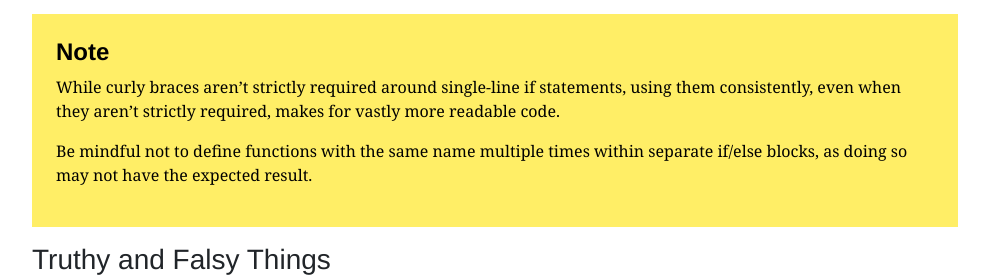
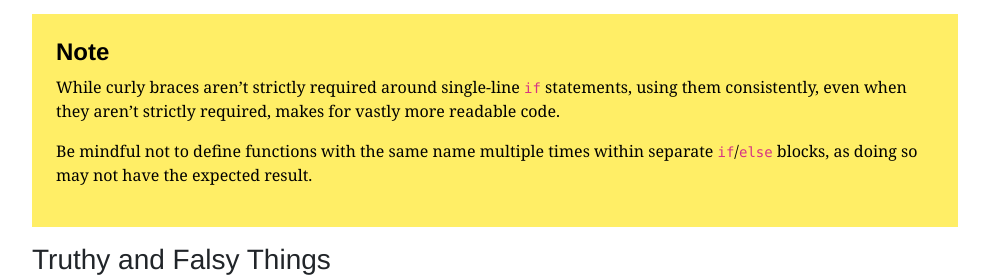
Before and after one commit to dan-carroll/jquery-fundamentals, a Jekyll site: the page built from legacy/ch02-js-basics.md, in a window 1280 px wide and 900 px high, scrolled down 3873 px. Shown: the part 184-461 px from the top of the window, without its empty margins (145-1134 px from the left). Built offline with Jekyll 4.4.1, drawn with Linux system fonts in a browser that asks for light colours.

```diff
--- a/legacy/ch02-js-basics.md
+++ b/legacy/ch02-js-basics.md
@@ -200,9 +200,9 @@ if (bar) {
 
 > #### **Note**
 >
-> While curly braces aren't strictly required around single-line if statements, using them consistently, even when they aren't strictly required, makes for vastly more readable code.
+> While curly braces aren't strictly required around single-line `if` statements, using them consistently, even when they aren't strictly required, makes for vastly more readable code.
 >
->  Be mindful not to define functions with the same name multiple times within separate if/else blocks, as doing so may not have the expected result.
+>  Be mindful not to define functions with the same name multiple times within separate `if`/`else` blocks, as doing so may not have the expected result.
 
 ### Truthy and Falsy Things
 
```
